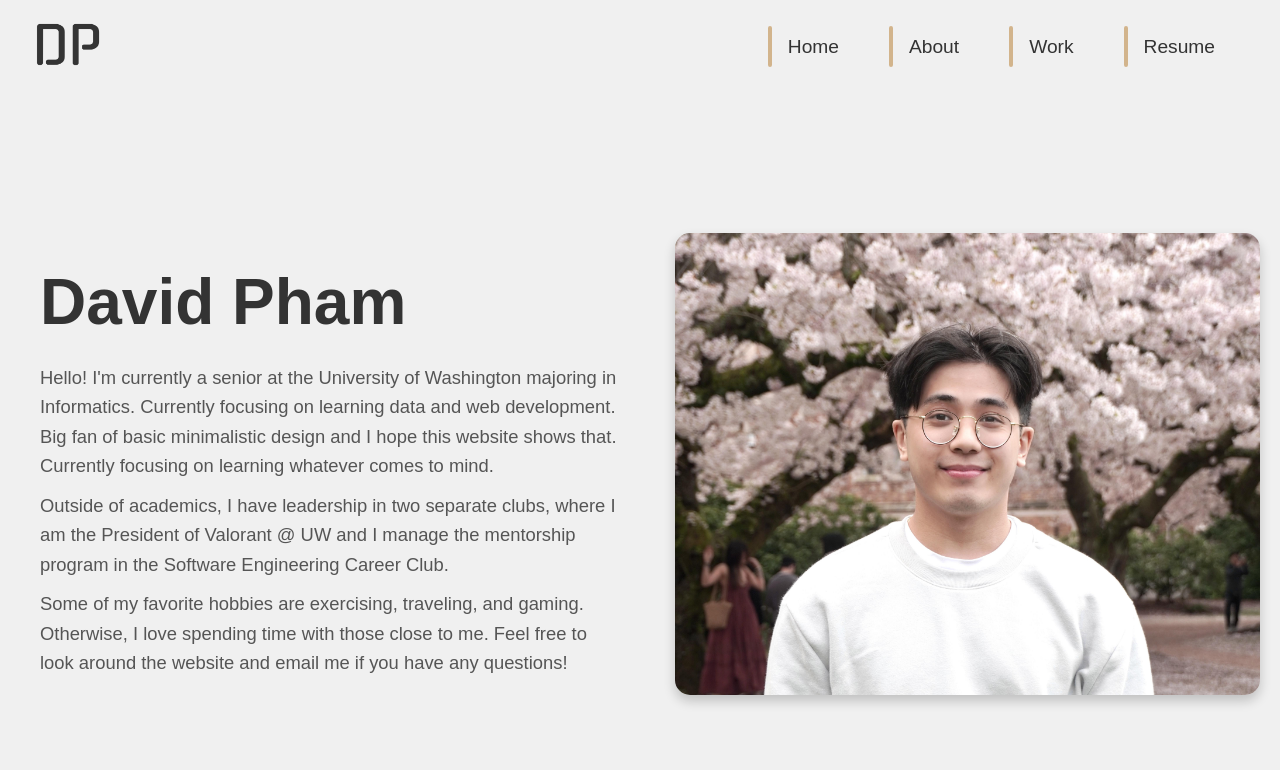
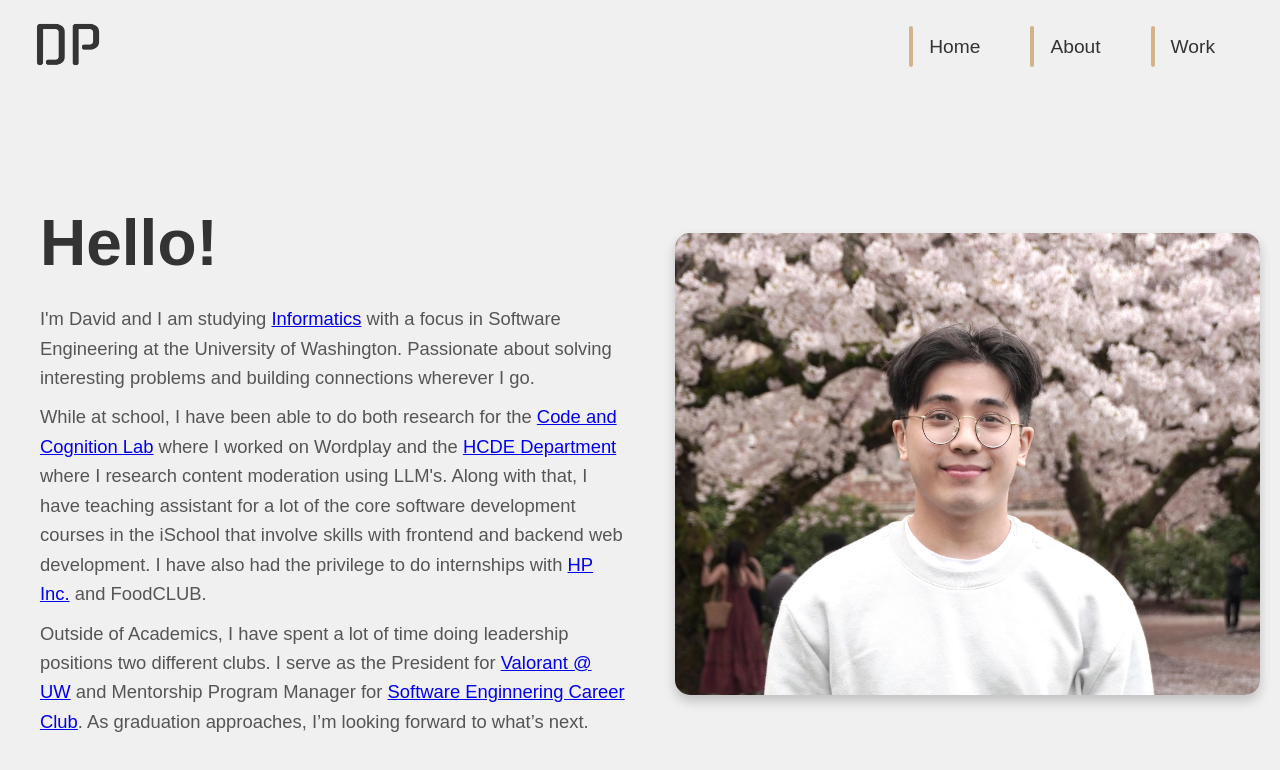
Before and after one commit to wkxdavid/personalwebsite, a React (Create React App) app: page /about in a window 1280 px wide. Shown: the top 770 px of the page. Built offline with nearby package versions, Linux system fonts and the light colour scheme; the HTML template or start-up script is replaced by a standard one.

Commit message:
Update about me and experience page

```diff
--- a/src/App.js
+++ b/src/App.js
@@ -34,9 +34,9 @@ function Navbar() {
         <li>
           <Link to='/experience'>Work</Link>
         </li>
-        <li>
+        {/* <li>
           <Link to='/resume'>Resume</Link>
-        </li>
+        </li> */}
       </ul>
     </nav>
   );
@@ -111,7 +111,7 @@ function App() {
           <Route path='/' element={<HomePage />} />
           <Route path='/about' element={<AboutPage />} />
           <Route path='/experience' element={<ExperiencePage />} />
-          <Route path='/resume' element={<ResumePage />} />
+          {/* <Route path='/resume' element={<ResumePage />} /> */}
         </Routes>
         <Footer />
       </div>
--- a/src/components/AboutPage/about.js
+++ b/src/components/AboutPage/about.js
@@ -7,23 +7,20 @@ function AboutPage() {
     <section id='about-section' className='about-section'>
       <div className='about-container'>
         <div className='about-text'>
-          <h1>David Pham</h1>
+          <h1>Hello!</h1>
           <p>
-            Hello! I'm currently a senior at the University of Washington
-            majoring in Informatics. Currently focusing on learning data and web
-            development. Big fan of basic minimalistic design and I hope this
-            website shows that. Currently focusing on learning whatever comes to
-            mind.
+            I'm David and I am studying <a href="https://ischool.uw.edu/">Informatics</a> with a focus in
+            Software Engineering at the University of Washington. Passionate about solving interesting problems and building connections wherever I go.
           </p>
           <p>
-            Outside of academics, I have leadership in two separate clubs, where
-            I am the President of Valorant @ UW and I manage the mentorship
-            program in the Software Engineering Career Club.
+            While at school, I have been able to do both research for the <a href="https://faculty.washington.edu/ajko/lab">Code and Cognition Lab</a>  where
+            I worked on Wordplay and the <a href="https://www.hcde.washington.edu/">HCDE Department</a> where
+            I research content moderation using LLM's. Along with that, I have teaching assistant for a lot of the core software development
+            courses in the iSchool that involve skills with frontend and backend web development. I have also had the privilege to do internships with <a href="https://www.hp.com/us-en/home.html">HP Inc.</a> and FoodCLUB.
           </p>
           <p>
-            Some of my favorite hobbies are exercising, traveling, and gaming.
-            Otherwise, I love spending time with those close to me. Feel free to
-            look around the website and email me if you have any questions!
+            Outside of Academics, I have spent a lot of time doing leadership positions two different clubs. I serve as the President for <a href="https://www.instagram.com/valorant_uw/">Valorant @ UW</a> and
+            Mentorship Program Manager for <a href="https://swecc.org/">Software Enginnering Career Club</a>. As graduation approaches, I’m looking forward to what’s next.
           </p>
         </div>
         <div className='about-image'>
--- a/src/components/ExperiencePage/experience.css
+++ b/src/components/ExperiencePage/experience.css
@@ -22,7 +22,18 @@ body {
   animation: fadeIn 1s 0.4s forwards;
 }
 
-.work-container,
+.work-container {
+  display: grid;
+  grid-template-columns: 1fr;
+  gap: 20px;
+  max-width: 800px;
+  margin: 0 auto;
+  padding: 20px;
+  opacity: 0;
+  animation: fadeIn 1s 0.6s forwards;
+}
+
+
 .project-container {
   display: grid;
   grid-template-columns: repeat(auto-fit, minmax(300px, 1fr));
@@ -54,7 +65,6 @@ body {
 
 .more-coming-soon {
   text-align: center;
-  grid-column: span 3;
   opacity: 0;
   animation: fadeIn 1s 1s forwards;
 }
@@ -153,39 +163,6 @@ body {
   background: #a67c52;
 }
 
-.project-container,
-.work-container {
-  display: grid;
-  grid-template-columns: repeat(auto-fill, minmax(300px, 1fr));
-  gap: 20px;
-  opacity: 0;
-  animation: fadeIn 1s 0.6s forwards;
-}
-
-.project-card,
-.work-card {
-  background: #fff;
-  padding: 20px;
-  box-shadow: 0 4px 8px rgba(0, 0, 0, 0.1);
-  border-radius: 10px;
-  cursor: pointer;
-  transition: transform 0.3s ease;
-  opacity: 0;
-  animation: fadeIn 1s 0.8s forwards;
-}
-
-.project-card:hover,
-.work-card:hover {
-  transform: scale(1.05);
-}
-
-.project-image {
-  width: 100%;
-  height: 200px;
-  border-radius: 8px;
-  object-fit: cover;
-}
-
 .content h2,
 .content h3,
 .content h4 {
@@ -210,11 +187,14 @@ body {
     font-size: 3em;
   }
 
-  .work-container,
-  .project-container {
-    max-width: 1400px;
+  .work-container {
+    max-width: 900px;
     margin: 0 auto;
     padding: 30px;
+  }
+
+  .project-container {
+    max-width: 1200px;
   }
 
   .work-card,
@@ -250,13 +230,4 @@ body {
   .popup-container {
     width: 80%;
   }
-
-  .more-coming-soon {
-    grid-column: span 4;
-  }
-
-  .project-container,
-  .work-container {
-    grid-template-columns: repeat(4, 1fr);
-  }
 }
--- a/src/components/ExperiencePage/experience.js
+++ b/src/components/ExperiencePage/experience.js
@@ -25,6 +25,25 @@ function ExperiencePage() {
   return (
     <div>
       <section id='projects-section' className='projects-section'>
+      <h1>Experience</h1>
+        <h3>
+          For a more detailed description of my Experiences, please reach out!
+        </h3>
+        <div className='work-container'>
+          {workExperience.map((exp, index) => (
+            <div
+              key={index}
+              className='work-card'
+              onClick={() => openPopup(exp)}
+            >
+              <div className='content'>
+                <h2>{exp.title}</h2>
+                <h3>{exp.company}</h3>
+              </div>
+            </div>
+          ))}
+        </div>
+
         <h1 className='text-3xl font-bold text-center mb-8'>Projects</h1>
         <h3>Previous learning sandboxes that I worked on.</h3>
         <div className='project-container'>
@@ -42,25 +61,6 @@ function ExperiencePage() {
                 />
               )}
               <h2>{project.title}</h2>
-            </div>
-          ))}
-        </div>
-
-        <h1>Experience</h1>
-        <h3>
-          For a more detailed description of my Experiences, please reach out!
-        </h3>
-        <div className='work-container'>
-          {workExperience.map((exp, index) => (
-            <div
-              key={index}
-              className='work-card'
-              onClick={() => openPopup(exp)}
-            >
-              <div className='content'>
-                <h2>{exp.title}</h2>
-                <h3>{exp.company}</h3>
-              </div>
             </div>
           ))}
         </div>
--- a/src/utils/static.js
+++ b/src/utils/static.js
@@ -10,30 +10,17 @@ import MemoryMentor from '../img/MemoryMentor.PNG';
 export const workExperience = [
   {
     icon: faBriefcase,
-    title: 'Teaching Assistant',
-    company: 'Information School',
-    tech: 'Frontend/Backend Development: React, Javascript, Express.js, Node.js MongoDB, Azure --- Data Science: R, Tidyverse, Shiny, testthat',
-
-    details: [
-      ' One of my favorite things to do is help other people learn coding! The classes listed below are the ones that I had the privilege to teach:',
-      'INFO 441: Serverside Development',
-      'INFO 201: Foundationals Skills of Data Science',
-      'INFO 340: Client Side Development',
-    ],
-  },
-  {
-    icon: faBriefcase,
     title: 'Software Engineering Intern',
     company: 'HP Inc.',
     tech: 'React, Typescript, Java, Selenium, AWS, Jest, Enzyme',
-    details: ['HP Workforce Experience Platform ~ NDA'],
+    details: ['HP Workforce Experience Platform'],
   },
   {
     icon: faBriefcase,
     title: 'Software Engineering Intern',
     company: 'FoodCLUB',
     tech: 'Javascript, Express.js, Node.js, Amazon DynamoDB',
-    details: ['Backend Maintenance ~ NDA'],
+    details: ['Backend Maintenance'],
   },
   {
     icon: faFlask,
@@ -51,6 +38,19 @@ export const workExperience = [
     tech: 'Typescript, Svelte, Firebase',
     details: [
       'Worked as an Front-end developer on Amy J. Ko "WordPlay", an interactive coding languages focused on learning.',
+    ],
+  },
+  {
+    icon: faBriefcase,
+    title: 'Teaching Assistant',
+    company: 'Information School',
+    tech: 'Frontend/Backend Development: React, Javascript, Express.js, Node.js MongoDB, Azure --- Data Science: R, Tidyverse, Shiny, testthat',
+
+    details: [
+      ' One of my favorite things to do is help other people learn coding! The classes listed below are the ones that I had the privilege to teach:',
+      'INFO 441: Serverside Development',
+      'INFO 201: Foundationals Skills of Data Science',
+      'INFO 340: Client Side Development',
     ],
   },
   {
```
Also changed, not shown: 1 other file (tests, documents, lock files or other folders).
